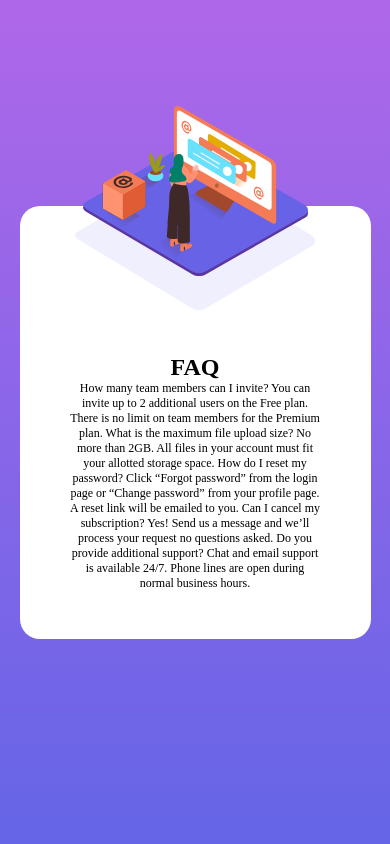
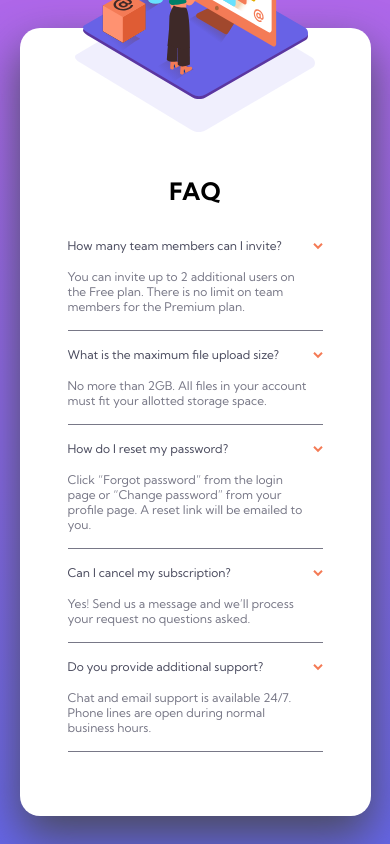
Before and after one commit to chriskorsak/faq-accordion-card-main, a website: page dist/index.html in a window 390 px wide. Drawn offline with Linux system fonts and the light colour scheme.

Commit message:
css for mobile device faq section.

```diff
--- a/scss/main.scss
+++ b/scss/main.scss
@@ -16,6 +16,10 @@ $neutral-1: hsl(237, 12%, 33%);
 // Dark grayish blue
 $neutral-2: hsl(240, 6%, 50%);
 
+// ### gradient
+$gradient-1: hsl(273, 75%, 66%);
+$gradient-2: hsl(240, 73%, 65%);
+
 * {
   margin: 0;
   padding: 0;
@@ -24,8 +28,9 @@ $neutral-2: hsl(240, 6%, 50%);
 
 body {
   font-size: 12px;
-  background: linear-gradient(hsl(273, 75%, 66%), hsl(240, 73%, 65%));
-  height: 100vh;
+  font-family: 'Kumbh Sans', sans-serif;
+  background: linear-gradient($gradient-1, $gradient-2);
+  min-height: 100vh;
   display: flex;
   align-items: center;
   justify-content: center;
@@ -35,28 +40,66 @@ main {
   width: 90%;
   max-width: 550px;
   background: url('../images/bg-pattern-mobile.svg') no-repeat top #fff;
-  text-align: center;
   border-radius: 20px;
+  box-shadow: 0px 20px 45px $neutral-1;
 
-  .header {
-    // background: $neutral-1;
+  .card-graphics {
     height: 100px;
+
+    .graphic-mobile {
+      width: 225px;
+      margin: auto;
+      position: relative;
+      top: -100px;
+    }
   }
 
-  .body {
+  .card-text {
     padding: 3rem;
+
+    h1 {
+      text-align: center;
+      margin-bottom: 2rem;
+    }
+
+    .faq-group {
+      border-bottom: 1px solid $neutral-2;
+      padding-bottom: 1rem;
+      margin-bottom: 1rem;
+
+      .q-group {
+        display: flex;
+        justify-content: space-between;
+
+        .q-text {
+          color: $neutral-1;
+          cursor: pointer;
+          margin-bottom: 1rem;
+
+          &:hover {
+            color: $primary-2;
+          }
+        }
+
+        img {
+          height: 50%;
+          padding-top: 2%;
+        }
+      }
+
+      .a-group {
+        .a-text {
+          width: 95%;
+          color: $neutral-2;
+          // display: none;
+        }
+      }
+    }
   }
-
 }
 
-
-.graphic-mobile {
-  width: 225px;
-  margin: auto;
-  position: relative;
-  top: -100px;
+footer {
+  .attribution {
+    display: none;
+  }
 }
-
-.attribution {
-  display: none;
-}
```
Also changed, not shown: dist/css/main.css, dist/index.html, 1 other file.
